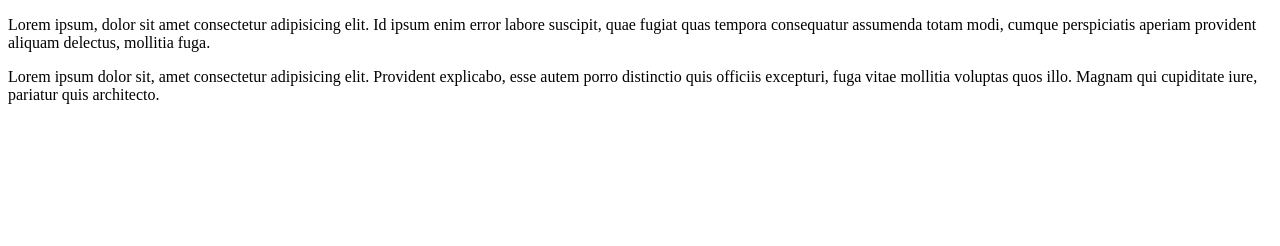
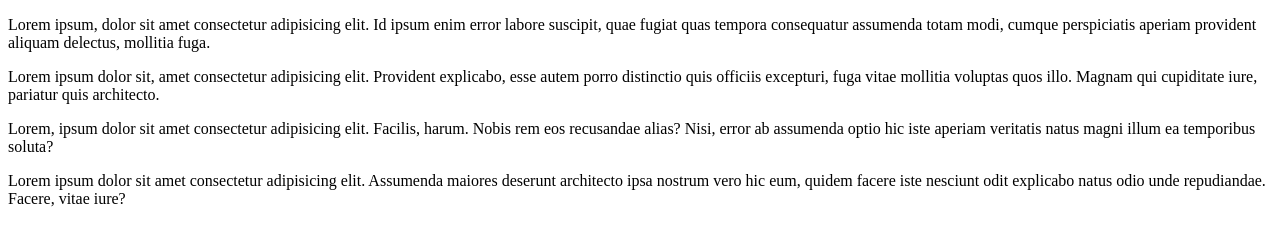
Before and after one commit to Elborn666/tutorialgit, a plain HTML site: page index.html in a window 1280 px wide. Drawn offline with Linux system fonts and the light colour scheme.

Commit message:
add two lorem

```diff
--- a/index.html
+++ b/index.html
@@ -15,6 +15,10 @@
     <p>Lorem ipsum dolor sit, amet consectetur adipisicing elit. Provident explicabo, esse autem porro distinctio quis
         officiis excepturi, fuga vitae mollitia voluptas quos illo. Magnam qui cupiditate iure, pariatur quis
         architecto.</p>
+    <P>Lorem, ipsum dolor sit amet consectetur adipisicing elit. Facilis, harum. Nobis rem eos recusandae alias? Nisi,
+        error ab assumenda optio hic iste aperiam veritatis natus magni illum ea temporibus soluta?</P>
+    <p>Lorem ipsum dolor sit amet consectetur adipisicing elit. Assumenda maiores deserunt architecto ipsa nostrum vero
+        hic eum, quidem facere iste nesciunt odit explicabo natus odio unde repudiandae. Facere, vitae iure?</p>
 </body>
 
 </html>
```
